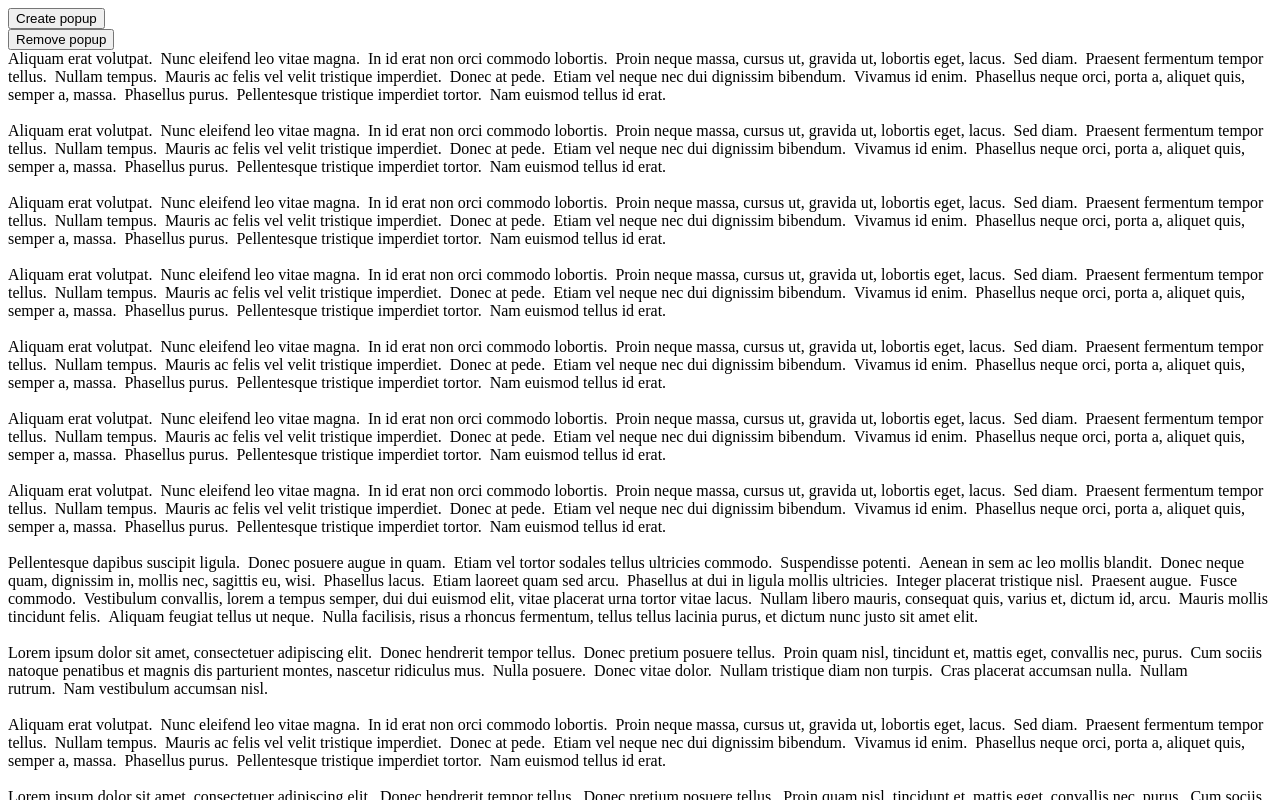
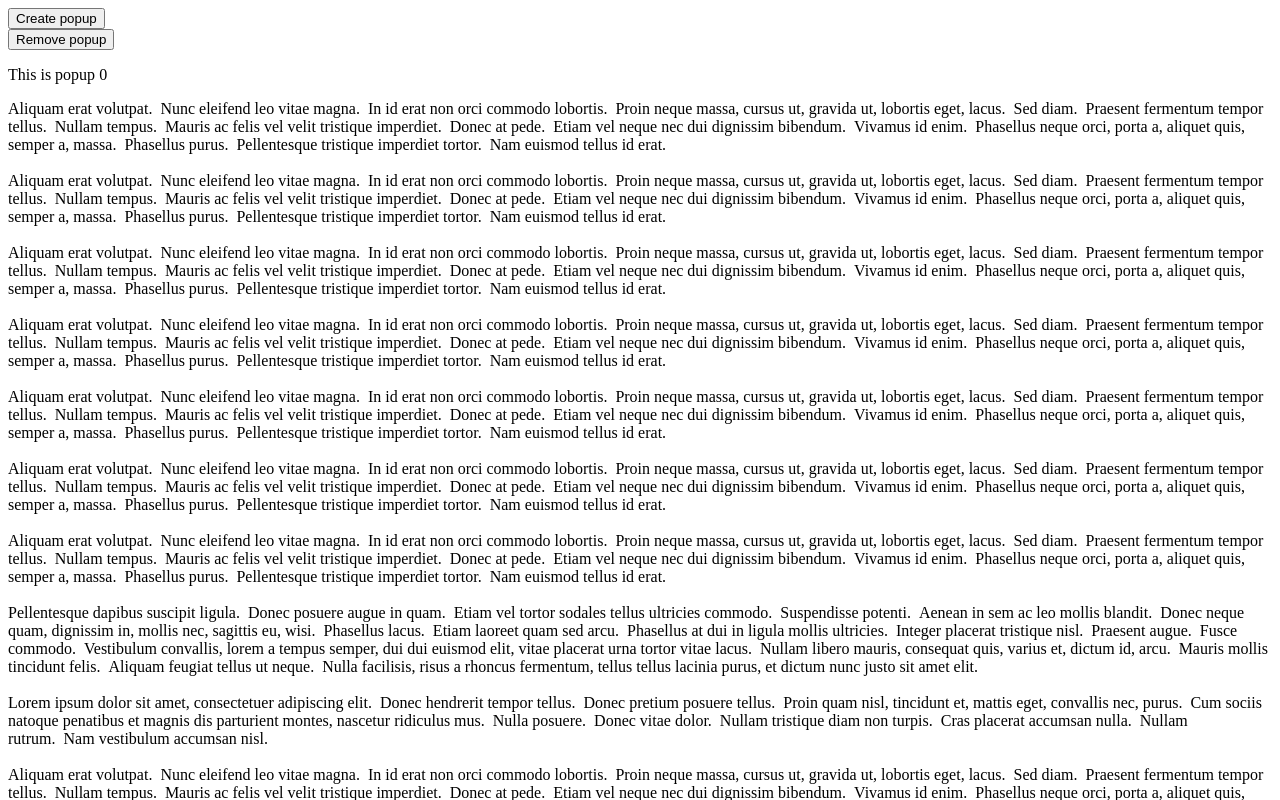
Before and after one commit to huuff/real-world-svelte, a SvelteKit app in the folder v4/: page /ch1/scroll-block in a window 1280 px wide. Both pictures are taken after a click on the button "Create popup". Shown: the top 800 px of the page. Built offline with nearby package versions, Linux system fonts and the light colour scheme.

Commit message:
actually showing popups

```diff
--- a/v4/package.json
+++ b/v4/package.json
@@ -17,6 +17,7 @@
 		"@sveltejs/kit": "^2.0.0",
 		"@sveltejs/vite-plugin-svelte": "^3.0.0",
 		"@types/eslint": "8.56.0",
+		"@types/lodash-es": "^4.17.12",
 		"@typescript-eslint/eslint-plugin": "^6.0.0",
 		"@typescript-eslint/parser": "^6.0.0",
 		"eslint": "^8.56.0",
@@ -31,5 +32,8 @@
 		"vite": "^5.0.3",
 		"vitest": "^1.2.0"
 	},
-	"type": "module"
+	"type": "module",
+	"dependencies": {
+		"lodash-es": "^4.17.21"
+	}
 }
--- a/v4/src/lib/popup.ts
+++ b/v4/src/lib/popup.ts
@@ -1,4 +1,4 @@
-import { get, writable, derived } from "svelte/store";
+import { writable, derived } from "svelte/store";
 
 export function createPopupManager() {
   const count = writable(0);
@@ -7,7 +7,5 @@ export function createPopupManager() {
   const createPopup = () => count.update(it => it+1);
   const removePopup = () => count.update(it => it > 0 ? it-1 : it );
 
-  // const isLocked = () => get(count) > 0;
-
-  return { createPopup, removePopup, isLocked }
+  return { createPopup, count, removePopup, isLocked }
 }
--- a/v4/src/routes/ch1/scroll-block/+page.svelte
+++ b/v4/src/routes/ch1/scroll-block/+page.svelte
@@ -1,14 +1,25 @@
-<script>
+<script lang="ts">
  import { createPopupManager } from "$lib/popup";
+ import { range } from "lodash-es";
 
- const { isLocked, createPopup, removePopup } = createPopupManager();
-// TODO: Show popups
-$: document.body.style.overflow = $isLocked ? "hidden" : "scroll";
+ const { isLocked, count, createPopup, removePopup } = createPopupManager();
+ // TODO: Style them popups
+ $: if (typeof document !== "undefined") {
+     document.body.style.overflow = $isLocked ? "hidden" : "scroll";
+ }
 </script>
+<section>
     <button on:click={createPopup}>Create popup</button>
     <br/>
     <button on:click={removePopup}>Remove popup</button>
     <br/>
+</section>
+<section>
+    {#each range($count) as i}
+	<p>This is popup {i}</p>
+    {/each}
+</section>
+<section>
     Aliquam erat volutpat.&nbsp;&nbsp;Nunc eleifend leo vitae magna.&nbsp;&nbsp;In id erat non orci commodo lobortis.&nbsp;&nbsp;Proin neque massa, cursus ut, gravida ut, lobortis eget, lacus.&nbsp;&nbsp;Sed diam.&nbsp;&nbsp;Praesent fermentum tempor tellus.&nbsp;&nbsp;Nullam tempus.&nbsp;&nbsp;Mauris ac felis vel velit tristique imperdiet.&nbsp;&nbsp;Donec at pede.&nbsp;&nbsp;Etiam vel neque nec dui dignissim bibendum.&nbsp;&nbsp;Vivamus id enim.&nbsp;&nbsp;Phasellus neque orci, porta a, aliquet quis, semper a, massa.&nbsp;&nbsp;Phasellus purus.&nbsp;&nbsp;Pellentesque tristique imperdiet tortor.&nbsp;&nbsp;Nam euismod tellus id erat.<br><br>
     Aliquam erat volutpat.&nbsp;&nbsp;Nunc eleifend leo vitae magna.&nbsp;&nbsp;In id erat non orci commodo lobortis.&nbsp;&nbsp;Proin neque massa, cursus ut, gravida ut, lobortis eget, lacus.&nbsp;&nbsp;Sed diam.&nbsp;&nbsp;Praesent fermentum tempor tellus.&nbsp;&nbsp;Nullam tempus.&nbsp;&nbsp;Mauris ac felis vel velit tristique imperdiet.&nbsp;&nbsp;Donec at pede.&nbsp;&nbsp;Etiam vel neque nec dui dignissim bibendum.&nbsp;&nbsp;Vivamus id enim.&nbsp;&nbsp;Phasellus neque orci, porta a, aliquet quis, semper a, massa.&nbsp;&nbsp;Phasellus purus.&nbsp;&nbsp;Pellentesque tristique imperdiet tortor.&nbsp;&nbsp;Nam euismod tellus id erat.<br><br>
     Aliquam erat volutpat.&nbsp;&nbsp;Nunc eleifend leo vitae magna.&nbsp;&nbsp;In id erat non orci commodo lobortis.&nbsp;&nbsp;Proin neque massa, cursus ut, gravida ut, lobortis eget, lacus.&nbsp;&nbsp;Sed diam.&nbsp;&nbsp;Praesent fermentum tempor tellus.&nbsp;&nbsp;Nullam tempus.&nbsp;&nbsp;Mauris ac felis vel velit tristique imperdiet.&nbsp;&nbsp;Donec at pede.&nbsp;&nbsp;Etiam vel neque nec dui dignissim bibendum.&nbsp;&nbsp;Vivamus id enim.&nbsp;&nbsp;Phasellus neque orci, porta a, aliquet quis, semper a, massa.&nbsp;&nbsp;Phasellus purus.&nbsp;&nbsp;Pellentesque tristique imperdiet tortor.&nbsp;&nbsp;Nam euismod tellus id erat.<br><br>
@@ -59,3 +70,4 @@ Aliquam erat volutpat.&nbsp;&nbsp;Nunc eleifend leo vitae magna.&nbsp;&nbsp;In i
     Lorem ipsum dolor sit amet, consectetuer adipiscing elit.&nbsp;&nbsp;Donec hendrerit tempor tellus.&nbsp;&nbsp;Donec pretium posuere tellus.&nbsp;&nbsp;Proin quam nisl, tincidunt et, mattis eget, convallis nec, purus.&nbsp;&nbsp;Cum sociis natoque penatibus et magnis dis parturient montes, nascetur ridiculus mus.&nbsp;&nbsp;Nulla posuere.&nbsp;&nbsp;Donec vitae dolor.&nbsp;&nbsp;Nullam tristique diam non turpis.&nbsp;&nbsp;Cras placerat accumsan nulla.&nbsp;&nbsp;Nullam rutrum.&nbsp;&nbsp;Nam vestibulum accumsan nisl.<br><br>
     Lorem ipsum dolor sit amet, consectetuer adipiscing elit.&nbsp;&nbsp;Donec hendrerit tempor tellus.&nbsp;&nbsp;Donec pretium posuere tellus.&nbsp;&nbsp;Proin quam nisl, tincidunt et, mattis eget, convallis nec, purus.&nbsp;&nbsp;Cum sociis natoque penatibus et magnis dis parturient montes, nascetur ridiculus mus.&nbsp;&nbsp;Nulla posuere.&nbsp;&nbsp;Donec vitae dolor.&nbsp;&nbsp;Nullam tristique diam non turpis.&nbsp;&nbsp;Cras placerat accumsan nulla.&nbsp;&nbsp;Nullam rutrum.&nbsp;&nbsp;Nam vestibulum accumsan nisl.<br><br>
     Lorem ipsum dolor sit amet, consectetuer adipiscing elit.&nbsp;&nbsp;Donec hendrerit tempor tellus.&nbsp;&nbsp;Donec pretium posuere tellus.&nbsp;&nbsp;Proin quam nisl, tincidunt et, mattis eget, convallis nec, purus.&nbsp;&nbsp;Cum sociis natoque penatibus et magnis dis parturient montes, nascetur ridiculus mus.&nbsp;&nbsp;Nulla posuere.&nbsp;&nbsp;Donec vitae dolor.&nbsp;&nbsp;Nullam tristique diam non turpis.&nbsp;&nbsp;Cras placerat accumsan nulla.&nbsp;&nbsp;Nullam rutrum.&nbsp;&nbsp;Nam vestibulum accumsan nisl.<br><br>
+</section>
```
Also changed, not shown: 1 other file (tests, documents, lock files or other folders). Lines whose indentation alone changed are shown as unchanged.
